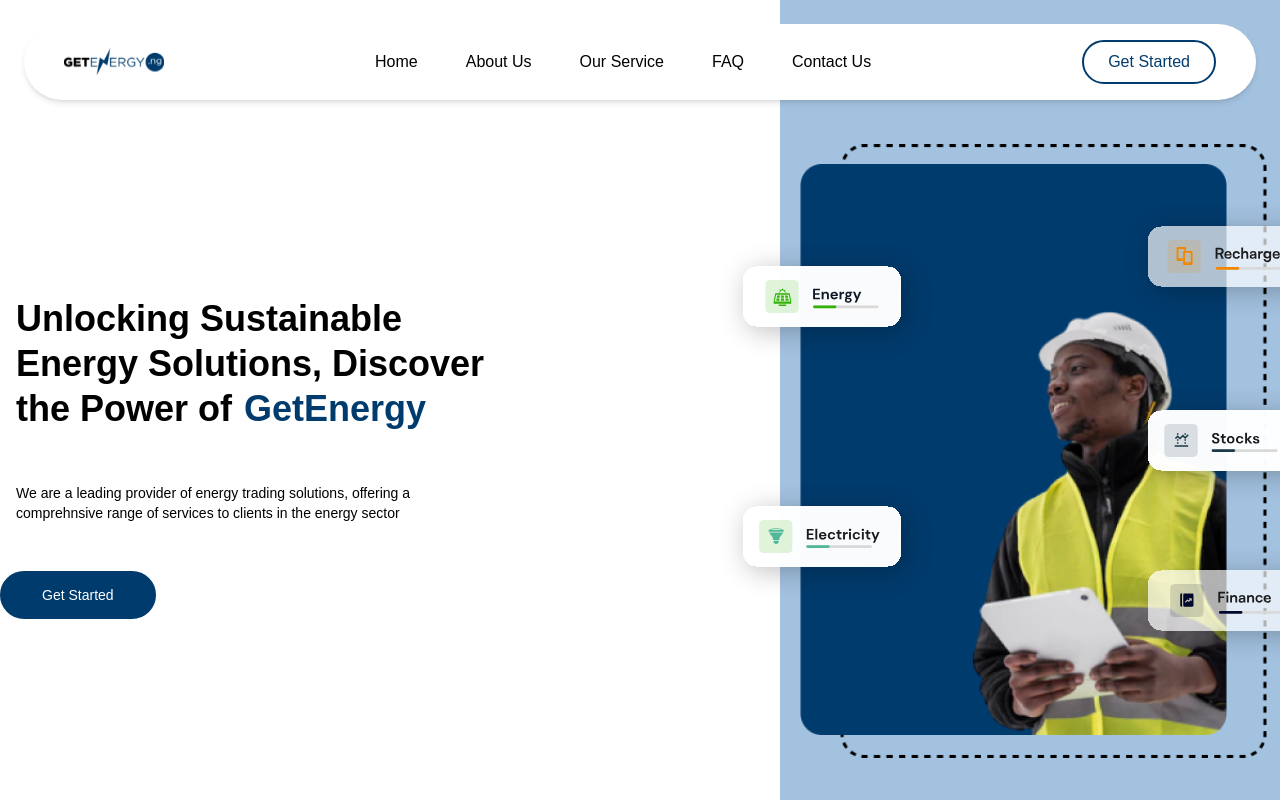
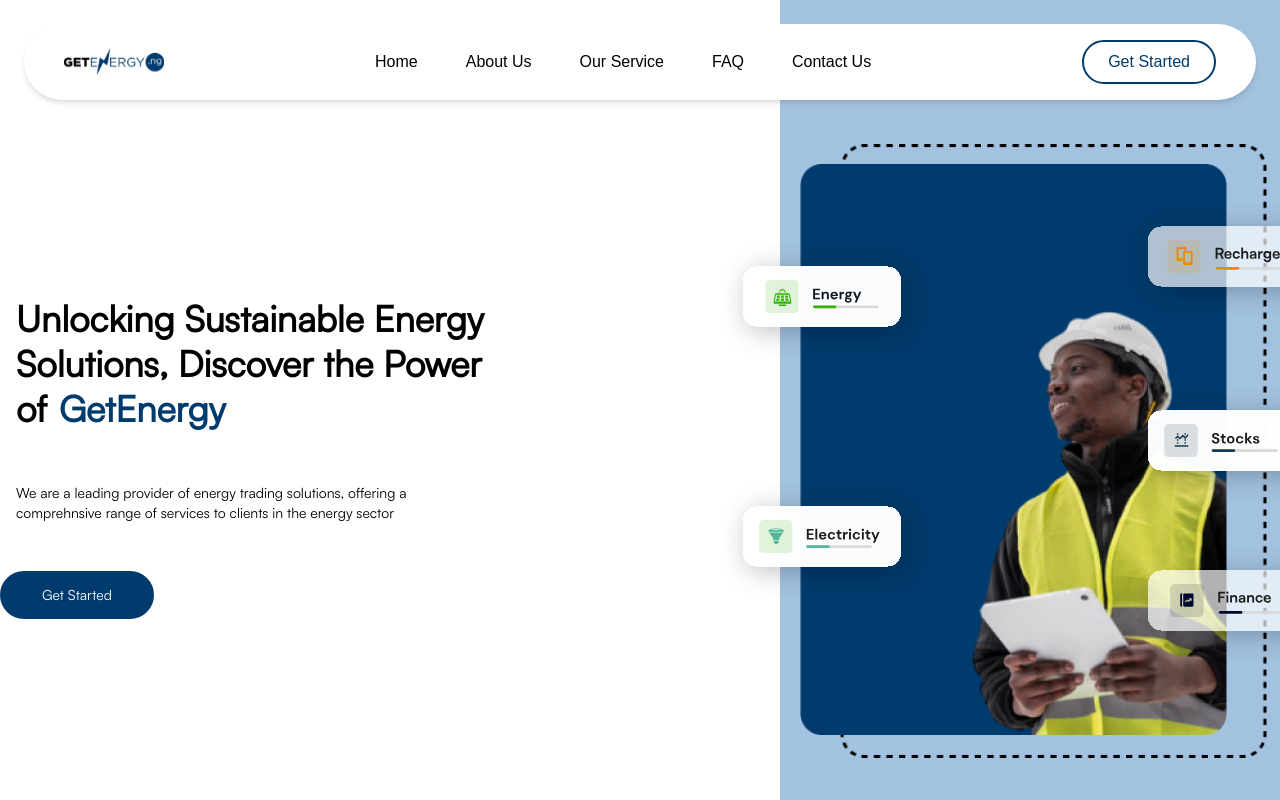
Before and after one commit to Getenergy-inc/get-energy-website, a Next.js app: page / in a window 1280 px wide. Shown: the top 800 px of the page. Built offline with nearby package versions, Linux system fonts and the light colour scheme.

Commit message:
chore: Addition of Font

```diff
--- a/pages/_app.tsx
+++ b/pages/_app.tsx
@@ -1,11 +1,16 @@
 import type { AppProps } from 'next/app';
 import Layout from '@/components/_layout';
 import '@/styles/globals.css';
+import localFont from 'next/font/local';
+
+const satoshi = localFont({ src: '../assets/fonts/Satoshi-Regular.otf' });
 
 export default function App({ Component, pageProps }: AppProps) {
   return (
     <Layout>
-      <Component {...pageProps} />
+      <div className={satoshi.className}>
+        <Component {...pageProps} />
+      </div>
     </Layout>
   )
 }
```
Also changed, not shown: assets/fonts/Satoshi-Regular.otf (added).
